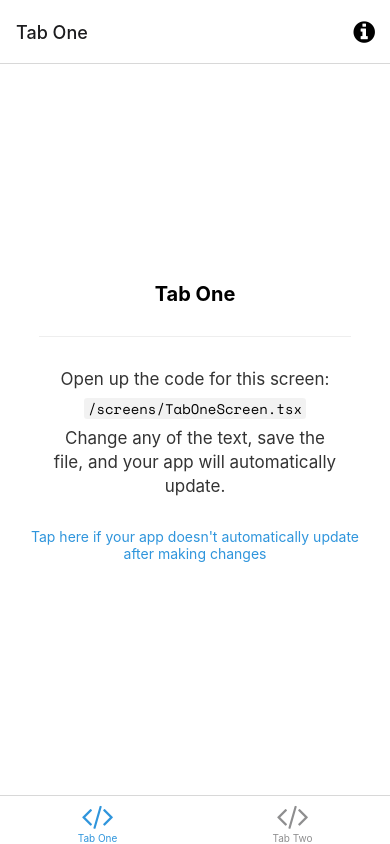
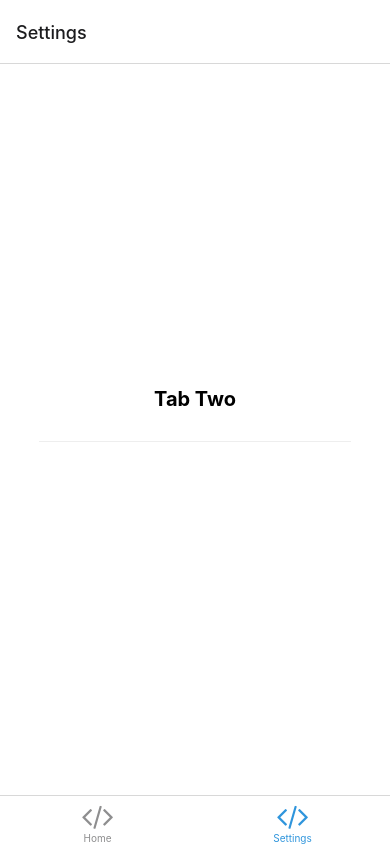
Before and after one commit to Hamzarafi/Demo-posts-app, a React Native app: screen /Settings in a window 390 px wide. Built offline with nearby package versions, Linux system fonts and the light colour scheme; what expo-linking would draw is missing.

Commit message:
Basic structure

```diff
--- a/navigation/LinkingConfiguration.ts
+++ b/navigation/LinkingConfiguration.ts
@@ -15,19 +15,19 @@ const linking: LinkingOptions<RootStackParamList> = {
     screens: {
       Root: {
         screens: {
-          TabOne: {
+          Home: {
             screens: {
               TabOneScreen: "one",
             },
           },
-          TabTwo: {
+          Settings: {
             screens: {
               TabTwoScreen: "two",
             },
           },
         },
       },
-      Modal: "modal",
+      AddPost: "modal",
       NotFound: "*",
     },
   },
--- a/navigation/index.tsx
+++ b/navigation/index.tsx
@@ -18,8 +18,8 @@ import Colors from "../constants/Colors";
 import useColorScheme from "../hooks/useColorScheme";
 import ModalScreen from "../screens/ModalScreen";
 import NotFoundScreen from "../screens/NotFoundScreen";
-import TabOneScreen from "../screens/TabOneScreen";
-import TabTwoScreen from "../screens/TabTwoScreen";
+import HomeScreen from "../screens/HomeScreen";
+import SettingsScreen from "../screens/SettingsScreen";
 import {
   RootStackParamList,
   RootTabParamList,
@@ -62,7 +62,7 @@ function RootNavigator() {
         options={{ title: "Oops!" }}
       />
       <Stack.Group screenOptions={{ presentation: "modal" }}>
-        <Stack.Screen name="Modal" component={ModalScreen} />
+        <Stack.Screen name="AddPost" component={ModalScreen} />
       </Stack.Group>
     </Stack.Navigator>
   );
@@ -79,27 +79,27 @@ function BottomTabNavigator() {
 
   return (
     <BottomTab.Navigator
-      initialRouteName="TabOne"
+      initialRouteName="Home"
       screenOptions={{
         tabBarActiveTintColor: Colors[colorScheme].tint,
       }}
     >
       <BottomTab.Screen
-        name="TabOne"
-        component={TabOneScreen}
-        options={({ navigation }: RootTabScreenProps<"TabOne">) => ({
-          title: "Tab One",
+        name="Home"
+        component={HomeScreen}
+        options={({ navigation }: RootTabScreenProps<"Home">) => ({
+          title: "Home",
           tabBarIcon: ({ color }) => <TabBarIcon name="code" color={color} />,
           headerRight: () => (
             <Pressable
-              onPress={() => navigation.navigate("Modal")}
+              onPress={() => navigation.navigate("AddPost")}
               style={({ pressed }) => ({
                 opacity: pressed ? 0.5 : 1,
               })}
             >
               <FontAwesome
-                name="info-circle"
-                size={25}
+                name="plus"
+                size={20}
                 color={Colors[colorScheme].text}
                 style={{ marginRight: 15 }}
               />
@@ -108,10 +108,10 @@ function BottomTabNavigator() {
         })}
       />
       <BottomTab.Screen
-        name="TabTwo"
-        component={TabTwoScreen}
+        name="Settings"
+        component={SettingsScreen}
         options={{
-          title: "Tab Two",
+          title: "Settings",
           tabBarIcon: ({ color }) => <TabBarIcon name="code" color={color} />,
         }}
       />
--- a/screens/TabOneScreen.tsx
+++ b/screens/HomeScreen.tsx
@@ -1,21 +1,19 @@
 import { StyleSheet } from "react-native";
+import MainList from "../components/MainList";
 
-import EditScreenInfo from "../components/EditScreenInfo";
 import { Text, View } from "../components/Themed";
 import { RootTabScreenProps } from "../types";
 
-export default function TabOneScreen({
-  navigation,
-}: RootTabScreenProps<"TabOne">) {
+export default function HomeScreen({ navigation }: RootTabScreenProps<"Home">) {
   return (
     <View style={styles.container}>
-      <Text style={styles.title}>Tab One</Text>
+      <Text style={styles.title}>Home</Text>
       <View
         style={styles.separator}
         lightColor="#eee"
         darkColor="rgba(255,255,255,0.1)"
       />
-      <EditScreenInfo path="/screens/TabOneScreen.tsx" />
+      <MainList />
     </View>
   );
 }
--- a/screens/TabTwoScreen.tsx
+++ b/screens/SettingsScreen.tsx
@@ -1,9 +1,8 @@
 import { StyleSheet } from "react-native";
 
-import EditScreenInfo from "../components/EditScreenInfo";
 import { Text, View } from "../components/Themed";
 
-export default function TabTwoScreen() {
+export default function SettingsScreen() {
   return (
     <View style={styles.container}>
       <Text style={styles.title}>Tab Two</Text>
@@ -12,7 +11,6 @@ export default function TabTwoScreen() {
         lightColor="#eee"
         darkColor="rgba(255,255,255,0.1)"
       />
-      <EditScreenInfo path="/screens/TabTwoScreen.tsx" />
     </View>
   );
 }
```
Also changed, not shown: types.tsx (+16 -14 lines), 1 other file (tests, documents, lock files or other folders).
